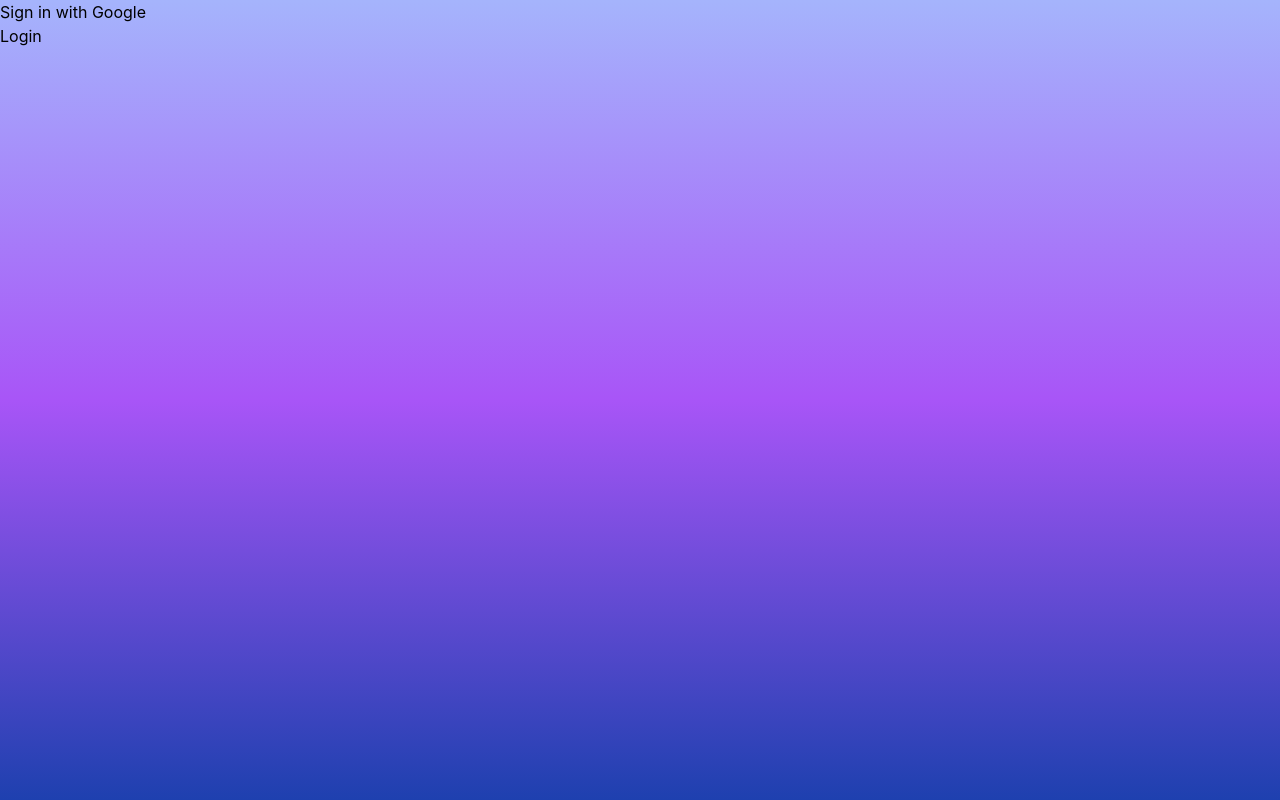
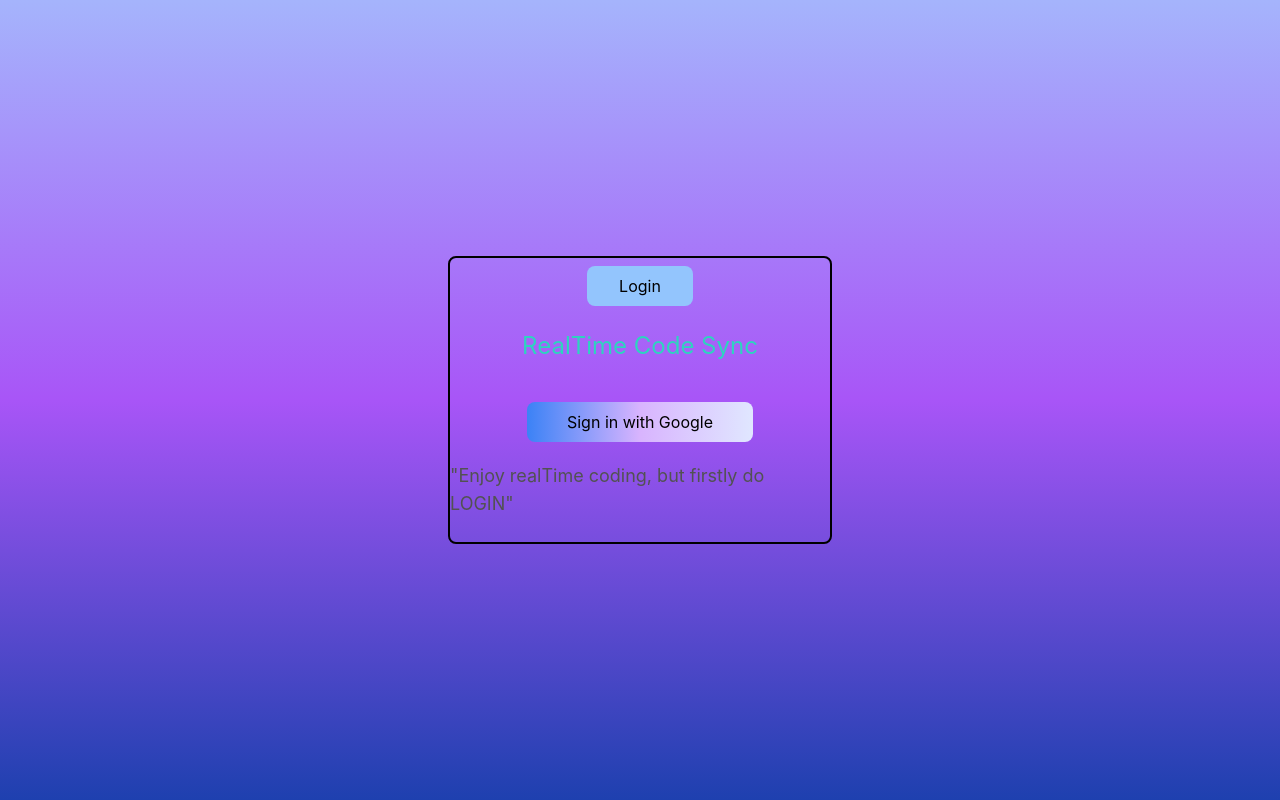
Before and after one commit to apurvgupta-ops/Playground, a React (Create React App) app: page / in a window 1280 px wide. Built offline with nearby package versions, Linux system fonts and the light colour scheme.

Commit message:
Login with google

```diff
--- a/src/App.js
+++ b/src/App.js
@@ -2,8 +2,11 @@ import { BrowserRouter, Routes, Route } from "react-router-dom";
 import Home from "./Pages/Home";
 import EditorPage from "./Pages/EditorPage";
 import { Toaster } from "react-hot-toast";
+
 import Login from "./Login/Login";
+import { useStateValue } from "./Context/StateProvider";
 const App = () => {
+  const [{ user }, dispatch] = useStateValue();
   return (
     <>
       <div>
@@ -19,13 +22,14 @@ const App = () => {
         ></Toaster>
       </div>
       <div className="h-screen bg-gradient-to-b from-indigo-300 via-purple-500 to-blue-800">
-        <BrowserRouter>
+        {!user ? (
+          <Login />
+        ) : (
           <Routes>
-            <Route path="/" element={<Login />} />
             <Route path="/" element={<Home />} />
             <Route path="/editor/:roomId" element={<EditorPage />} />
           </Routes>
-        </BrowserRouter>
+        )}
       </div>
     </>
   );
--- /dev/null
+++ b/src/Context/StateProvider.js
@@ -0,0 +1,11 @@
+import React, { useContext, createContext, useReducer } from "react";
+
+export const StateContext = createContext();
+
+export const StateProvider = ({ reducer, initialState, children }) => (
+  <StateContext.Provider value={useReducer(reducer, initialState)}>
+    {children}
+  </StateContext.Provider>
+);
+
+export const useStateValue = () => useContext(StateContext);
--- /dev/null
+++ b/src/Context/reducer.js
@@ -0,0 +1,22 @@
+export const initialState = {
+  user: null,
+};
+
+export const actionTypes = {
+  SET_USER: "SET_USER",
+};
+
+const reducer = (state, action) => {
+  switch (action.type) {
+    case "SET_USER":
+      return {
+        ...state,
+        user: action.user,
+      };
+
+    default:
+      return state;
+  }
+};
+
+export default reducer;
--- a/src/Firebase/firebase.js
+++ b/src/Firebase/firebase.js
@@ -6,14 +6,12 @@ import { getFirestore } from "firebase/firestore";
 
 // Your web app's Firebase configuration
 const firebaseConfig = {
-  apiKey: "AIzaSyDnMw3-BG2n0mMPCH-TTTgnDu_6Ub3K93E",
-  authDomain: "deliveryapp-72734.firebaseapp.com",
-  databaseURL: "https://deliveryapp-72734-default-rtdb.firebaseio.com",
-  projectId: "deliveryapp-72734",
-  storageBucket: "deliveryapp-72734.appspot.com",
-  messagingSenderId: "275874797408",
-  appId: "1:275874797408:web:e208ce24ac304eec753005",
-  measurementId: "G-HN4ZHEDDSF",
+  apiKey: "AIzaSyAVnzffoTAT7m12RQbIqX3-URJHAtU2NAs",
+  authDomain: "realtime-editor-8799c.firebaseapp.com",
+  projectId: "realtime-editor-8799c",
+  storageBucket: "realtime-editor-8799c.appspot.com",
+  messagingSenderId: "881386762626",
+  appId: "1:881386762626:web:55dd0cee2daa6fdfc3df9b",
 };
 
 // Initialize Firebase
--- a/src/Login/Login.js
+++ b/src/Login/Login.js
@@ -1,20 +1,55 @@
-import React from "react";
-
+import React, { useState, useEffect } from "react";
 import { getAuth, GoogleAuthProvider, signInWithPopup } from "firebase/auth";
 import { app } from "../Firebase/firebase";
+import { actionTypes } from "../Context/reducer";
+import { useStateValue } from "../Context/StateProvider";
+
 const Login = () => {
+  const [userInfo, setUserInfo] = useState();
+  console.log("=============", userInfo);
   const auth = getAuth(app);
   const provider = new GoogleAuthProvider();
+  const [{}, dispatch] = useStateValue();
 
-  const signInWithGoogle = async () => {
-    const data = await signInWithPopup(auth, provider);
-    console.log("login with google ", data);
+  const signInWithGoogle = () => {
+    signInWithPopup(auth, provider)
+      .then((res) => {
+        console.log(res);
+        console.log("Login with Google");
+        dispatch({
+          type: actionTypes.SET_USER,
+          user: res.user,
+        });
+      })
+      .catch((err) => {
+        alert(err.message);
+      });
   };
 
   return (
-    <div>
-      <h1>Sign in with Google</h1>
-      <button onClick={signInWithGoogle}>Login</button>
+    <div className="flex justify-center items-center h-screen ">
+      <div className="border-2 border-black rounded-lg w-96 h-auto flex flex-col justify-start items-center">
+        <h1 className="bg-blue-300 rounded-lg px-8 py-2 flex justify-start items-center m-2">
+          Login
+        </h1>
+        <h1 className="mt-4 text-2xl text-teal-400">RealTime Code Sync</h1>
+        <div className="bg-gradient-to-r to-indigo-100 via-purple-300 from-blue-500 p-2 px-10 mt-10  rounded-lg">
+          <button onClick={signInWithGoogle}>Sign in with Google</button>
+        </div>
+        {userInfo ? (
+          <div className="flex flex-col mt-4 items-center justify-center">
+            Welcome {userInfo?.user.displayName} <br />
+            <span>loggin with : {userInfo?.user.email}</span>
+            <h1 className="text-2xl flex items-center justify-center text-neutral-600 mt-5  mb-6">
+              Enjoy the realTime coding
+            </h1>
+          </div>
+        ) : (
+          <h1 className="text-lg flex items-center justify-center text-neutral-600 mt-5 mb-6 ">
+            "Enjoy realTime coding, but firstly do LOGIN"
+          </h1>
+        )}
+      </div>
     </div>
   );
 };
--- a/src/index.js
+++ b/src/index.js
@@ -2,9 +2,18 @@ import React from "react";
 import ReactDOM from "react-dom/client";
 import "./index.css";
 import App from "./App";
+import { StateProvider } from "./Context/StateProvider";
+import reducer, { initialState } from "./Context/reducer";
+import { BrowserRouter } from "react-router-dom";
 
 const root = ReactDOM.createRoot(document.getElementById("root"));
-root.render(<App />);
+root.render(
+  <BrowserRouter>
+    <StateProvider initialState={initialState} reducer={reducer}>
+      <App />
+    </StateProvider>
+  </BrowserRouter>
+);
 
 // If you want to start measuring performance in your app, pass a function
 // to log results (for example: reportWebVitals(console.log))
```
